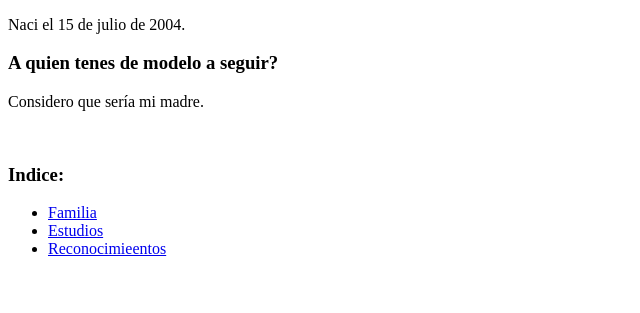
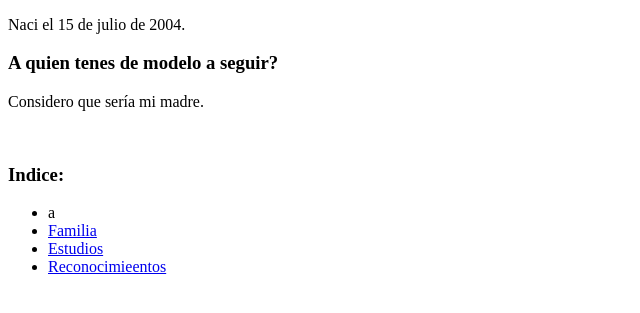
Before and after one commit to AgustinHutter/Primer-envio, a plain HTML site: page index.html in a window 1280 px wide. Shown: the part 105-418 px from the top of the page, without its empty margins (0-640 px from the left). Drawn offline with Linux system fonts and the light colour scheme.

Commit message:
envio uno

```diff
--- a/index.html
+++ b/index.html
@@ -15,6 +15,7 @@
     <br>
     <h3>Indice:</h3>
     <ul>
+        <li>a</li>
         <li><a href="familia.html">Familia</a></li>
         <li><a href="estudios.html">Estudios</a></li>
         <li><a href="reconocimientos.html">Reconocimieentos</a></li>
```
